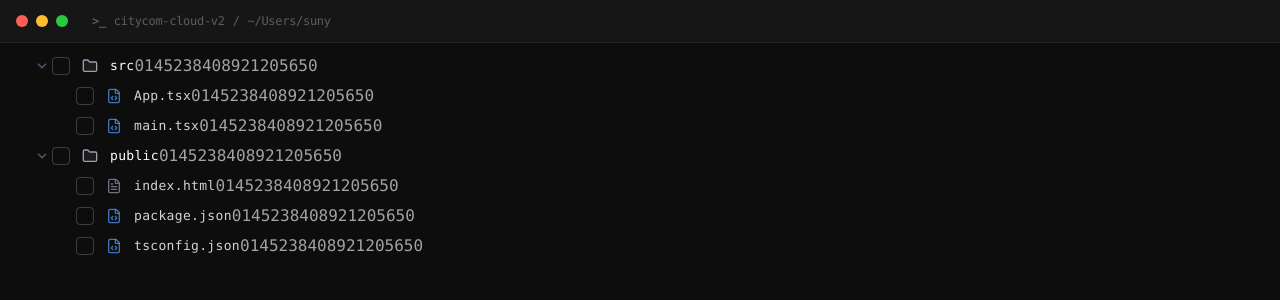
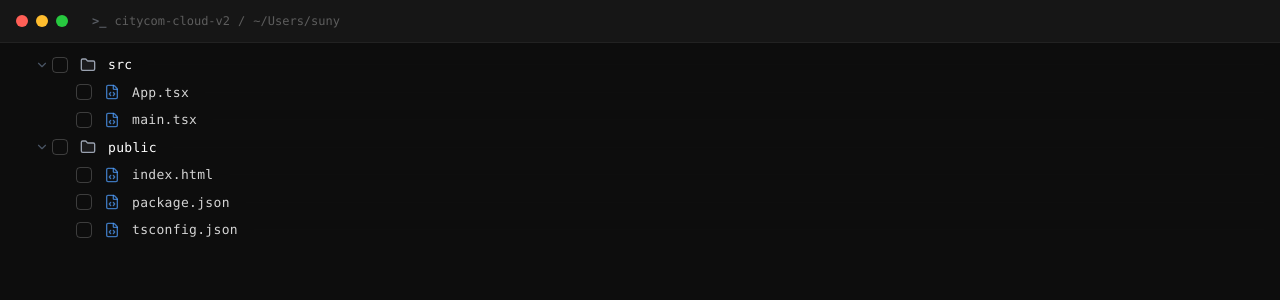
Before and after one commit to Sinzybo/file-explorer2, a React (Vite) app: page / in a window 1280 px wide. Shown: the top 300 px of the page. Built offline with nearby package versions, Linux system fonts and the light colour scheme.

Commit message:
new commit

```diff
--- a/src/App.tsx
+++ b/src/App.tsx
@@ -1,18 +1,21 @@
-import React, { useState } from "react";
+import React from "react";
 import { ChevronDown, Folder, FileCode, FileText } from "lucide-react";
 import { entries } from "./const.ts";
 import "./App.css";
 
 function App() {
   return (
-    <div className="min-h-screen bg-[#0d0d0d] text-[#a3a3a3] font-mono selection:bg-blue-500/30">
+    <div className="min-h-screen bg-[#0d0d0d] text-[#a3a3a3] font-mono">
+
+      {/* Top Bar Area */}
       <div className="flex items-center px-4 py-3 bg-[#161616] border-b border-white/5 text-[12px]">
         <div className="flex gap-2 mr-6">
           <div className="w-3 h-3 rounded-full bg-[#ff5f56]"></div>
           <div className="w-3 h-3 rounded-full bg-[#ffbd2e]"></div>
           <div className="w-3 h-3 rounded-full bg-[#27c93f]"></div>
         </div>
-        <div className="flex items-center gap-2 opacity-50 tracking-tight">
+
+        <div className="flex items-center gap-2 opacity-50">
           <span className="text-gray-400 font-bold">{">_"}</span>
           <span>citycom-cloud-v2</span>
           <span>/</span>
@@ -21,93 +24,65 @@ function App() {
       </div>
 
       <div className="py-2">
-        {entries.map(function (obj) {
-          return <IndividualRow key={obj.path} info={obj} />;
+        {entries.map(function (item) {
+          return (
+            <FileRow
+              key={item.path}
+              name={item.name}
+              isFile={item.isFile}
+            />
+          );
         })}
       </div>
+
     </div>
   );
 }
 
-function IndividualRow(stuff: { info: any }) {
-  const info = stuff.info;
-  const [isClicked, setIsClicked] = useState(false);
-
-  function clickerFunc() {
-    if (isClicked === true) {
-      setIsClicked(false);
-    } else {
-      setIsClicked(true);
-    }
+function FileRow(props: any) {
+  let myIcon;
+  if (props.isFile === false) {
+    myIcon = <Folder className="w-4 h-4 text-gray-400 fill-gray-400/10" />;
+  } else {
+    myIcon = <FileCode className="w-4 h-4 text-blue-400/70" />;
   }
 
-  let myIcon;
-  if (info.isFile === false) {
-    myIcon = <Folder className="w-4 h-4 text-gray-400 fill-gray-400/10" />;
-  } else if (
-    info.name.endsWith(".tsx") ||
-    info.name.endsWith(".ts") ||
-    info.name.endsWith(".json")
-  ) {
-    myIcon = <FileCode className="w-4 h-4 text-blue-400/70" />;
-  } else {
-    myIcon = <FileText className="w-4 h-4 text-gray-500" />;
+  let gapSize = "w-4";
+  if (props.isFile === true) {
+    gapSize = "w-10";
   }
 
-  let gapDiv = "w-4";
-  if (info.isFile === true) {
-    gapDiv = "w-10";
-  }
-
-  let theBox =
-    "w-4.5 h-4.5 rounded border transition-all duration-150 flex items-center justify-center ";
-  if (isClicked === true) {
-    theBox =
-      theBox +
-      "bg-[#3b82f6] border-[#3b82f6] shadow-[0_0_8px_rgba(59,130,246,0.3)]";
-  } else {
-    theBox = theBox + "border-white/20 group-hover:border-white/40";
-  }
-
-  let namingStyles = "text-[13px] tracking-wide ";
-  if (info.isFile === true) {
-    namingStyles = namingStyles + "text-[#d4d4d4]";
-  } else {
-    namingStyles = namingStyles + "text-white font-medium";
+  // Logic for the text color
+  let labelColor = "text-white font-medium";
+  if (props.isFile === true) {
+    labelColor = "text-[#d4d4d4]";
   }
 
   return (
-    <div
-      className="group flex items-center hover:bg-white/4 px-4 py-0.75 cursor-pointer transition-colors select-none"
-      onClick={clickerFunc}
-    >
-      <div className={gapDiv}></div>
+    <div className="flex items-center hover:bg-white/5 px-4 py-1 cursor-pointer group">
+
+      <div className={gapSize}></div>
 
       <div className="w-5 flex items-center justify-center">
-        {info.isFile === false ? (
-          <ChevronDown className="w-3.5 h-3.5 text-gray-600" strokeWidth={3} />
+        {props.isFile === false ? (
+          <ChevronDown className="w-3.5 h-3.5 text-gray-600" />
         ) : null}
       </div>
 
-      <div className="relative mr-3">
-        <div className={theBox}>
-          {isClicked === true ? (
-            <div className="w-1.5 h-1.5 bg-white rounded-full shadow-sm"></div>
-          ) : null}
-        </div>
+      <div className="mr-3">
+        <div className="w-4 h-4 rounded border border-white/20 group-hover:border-white/40"></div>
       </div>
 
-      <div className="mr-3 shrink-0">{myIcon}</div>
+      <div className="mr-3">
+        {myIcon}
+      </div>
 
-      <span className={namingStyles}>{info.name}</span>
-      {entries.map((file) => {
-        return (
-          <div key={file.path}>
-            <h1>{file.charCount}</h1>
-          </div>
-        );
-      })}
-      <div className="flex-1 ml-4 h-px bg-white/5 opacity-20"></div>
+      <span className={"text-[13px] tracking-wide " + labelColor}>
+        {props.name}
+      </span>
+
+      <div className="flex-1 ml-4 h-px bg-white/5 opacity-10"></div>
+
     </div>
   );
 }
```
